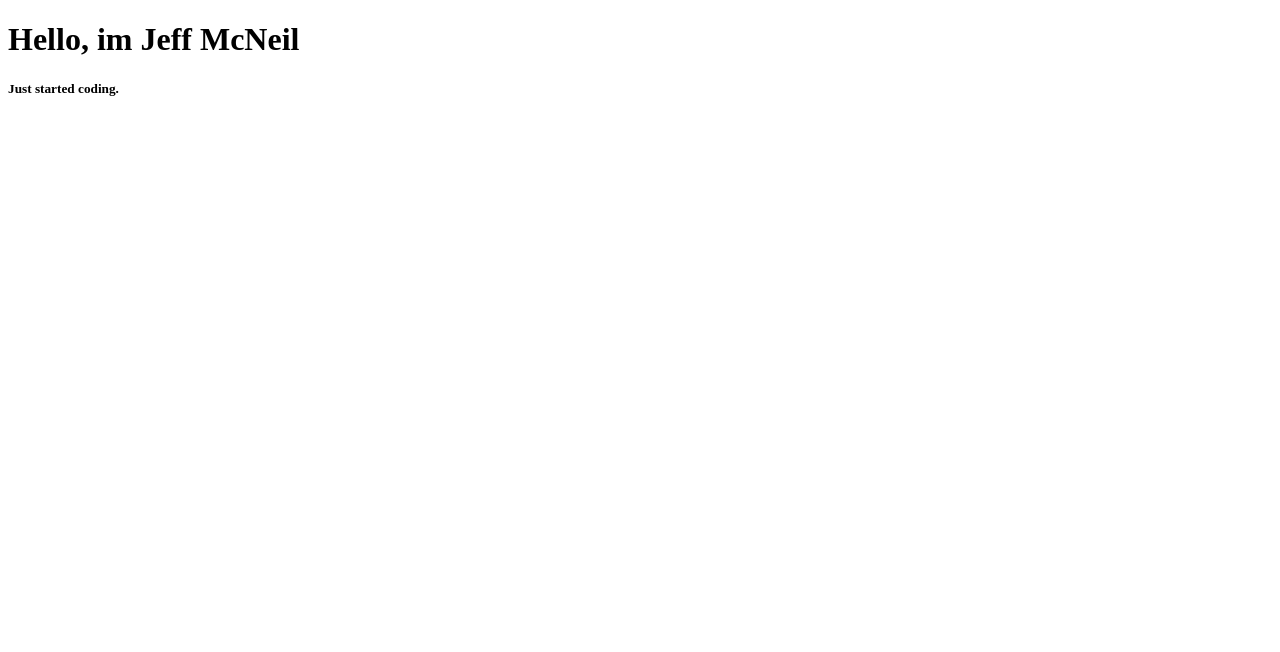
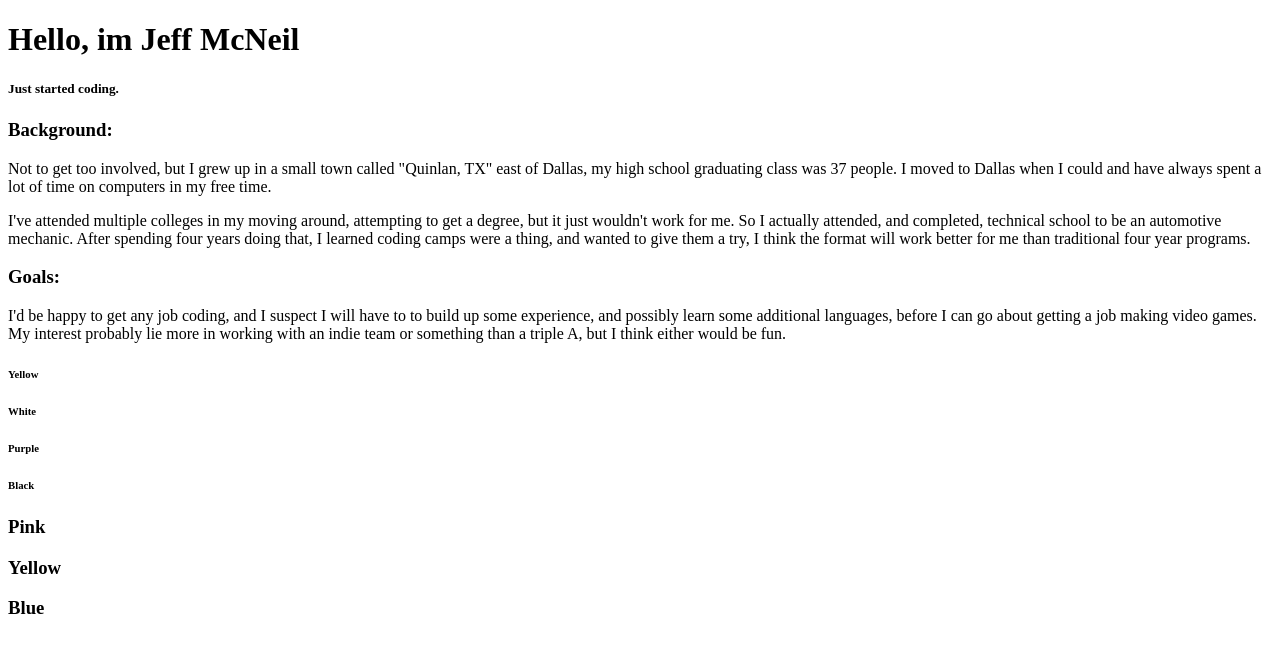
Before and after one commit to Jeffery-McNeil/personal-website, a plain HTML site: page index.html in a window 1280 px wide. Drawn offline with Linux system fonts and the light colour scheme.

Commit message:
html elements mostly complete

```diff
--- a/index.html
+++ b/index.html
@@ -4,8 +4,45 @@
         <title>My First Website</title>
     </head>
     <body>
-        <h1>Hello, im Jeff McNeil
-            <h5>Just started coding.</h5>
-        </h1>
+    <h1>Hello, im Jeff McNeil
+        <h5>Just started coding.</h5>
+    </h1>
+    <div>
+        <h3>Background:</h3>
+            <p> Not to get too involved, but I grew up in a small town
+            called "Quinlan, TX" east of Dallas, my high school graduating
+            class was 37 people. I moved to Dallas when I could and have
+            always spent a lot of time on computers in my free time.
+            </p>
+            <p>
+            I've attended multiple colleges in my moving around, attempting
+            to get a degree, but it just wouldn't work for me. So I actually
+            attended, and completed, technical school to be an automotive
+            mechanic. After spending four years doing that, I learned coding
+            camps were a thing, and wanted to give them a try, I think the
+            format will work better for me than traditional four year programs.
+            </p>
+        <h3>Goals:</h3>
+            <P>I'd be happy to get any job coding, and I suspect I will
+                have to to build up some experience, and possibly learn
+                some additional languages, before I can go about getting
+                a job making video games. My interest probably lie more in
+                working with an indie team or something than a triple A, but
+                I think either would be fun.
+            </P>
+    </div>
+    <div>
+        <div id = "enbyFlag">
+            <h6 id = "enbyFlag3">Yellow</h6>
+            <h6 id = "enbyFlag2">White</h6>
+            <h6 id = "enbyFlag3">Purple</h6>
+            <h6 id = "enbyFlag4">Black</h6>
+        </div>
+        <div id = "panFlag">
+            <h3 id = "panFlag1">Pink</h3>
+            <h3 id = "panFlag2">Yellow</h3>
+            <h3 id = "panFlag3">Blue</h3>
+        </div>
+    </div>
     </body>
 </html>
```
